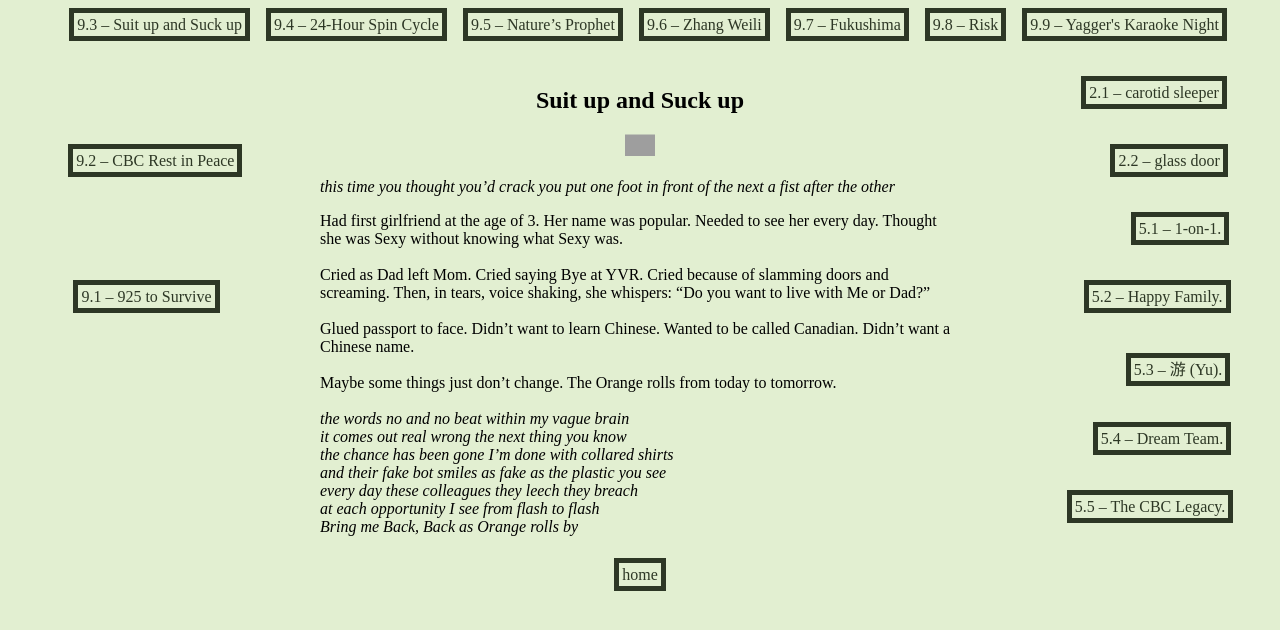
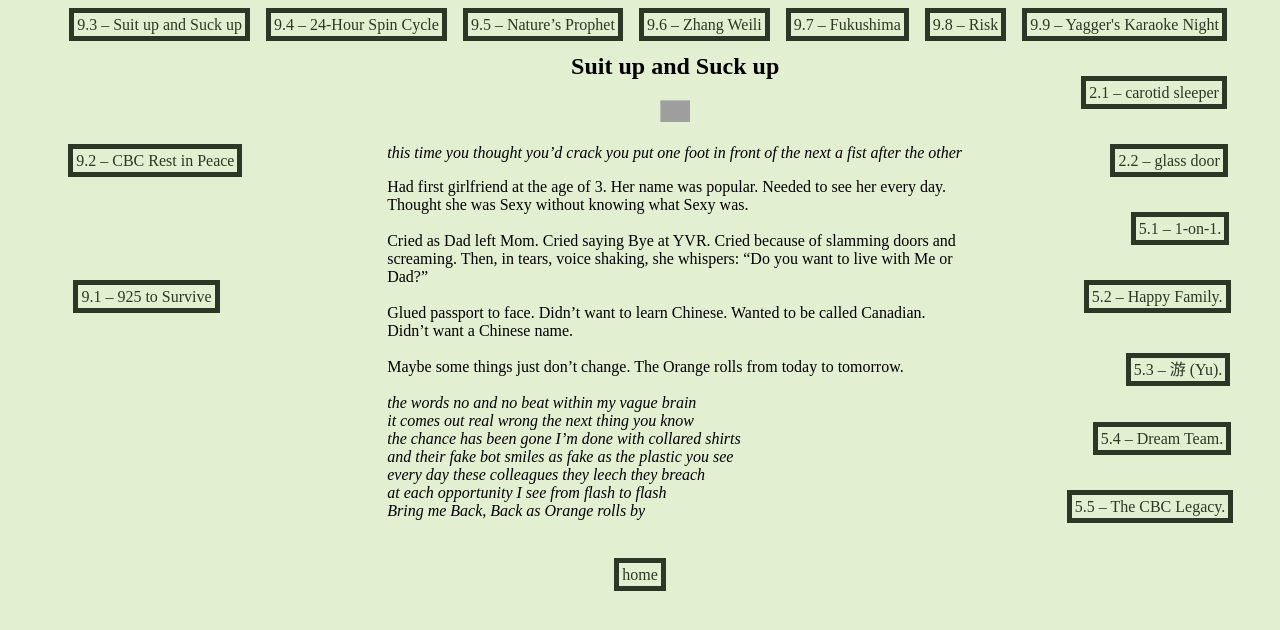
Before and after one commit to Project-925/project-925.github.io, a Jekyll site: the page 9.3.html, which Jekyll copies as it is, in a window 1280 px wide. Shown: the top 630 px of the page. Built offline with Jekyll 4.4.1, drawn with Linux system fonts in a browser that asks for light colours; grey boxes are pictures that could not be loaded.

Commit message:
Fix: Hot fix for 9.3 html text overlap

```diff
--- a/9.3.html
+++ b/9.3.html
@@ -67,19 +67,6 @@
   cursor: pointer;
 }
 
-/* 100% Image Width on Smaller Screens */
-@media only screen and (max-width: 700px){
-  .modal-content {
-    width: 100%;
-  }
-}
-
-
-
-
-
-
-
 
 a {
   background-color: #e2efd1;
@@ -120,9 +107,9 @@
   position: fixed;
 
   top: 310px;
-  left: 50%;
+  left: 55%;
   /* bring your own prefixes */
-  transform: translate(-50%, -50%);
+  transform: translate(-55%, -55%);
 
 }
 
@@ -138,7 +125,6 @@
 		<body style="background-color:#e2efd1;">
 			<nav>
 	    		<ul>
-
 
 
 
@@ -220,23 +206,6 @@
 	        		<p align = "center">
                     <a href="https://project-925.github.io/">home</a>  &nbsp; &nbsp; &nbsp; &nbsp; &nbsp;
                 	</p>
-
-
-
-
-
-
-
-
-
-
-
-
-
-
-
-
-
 
 
 
```
